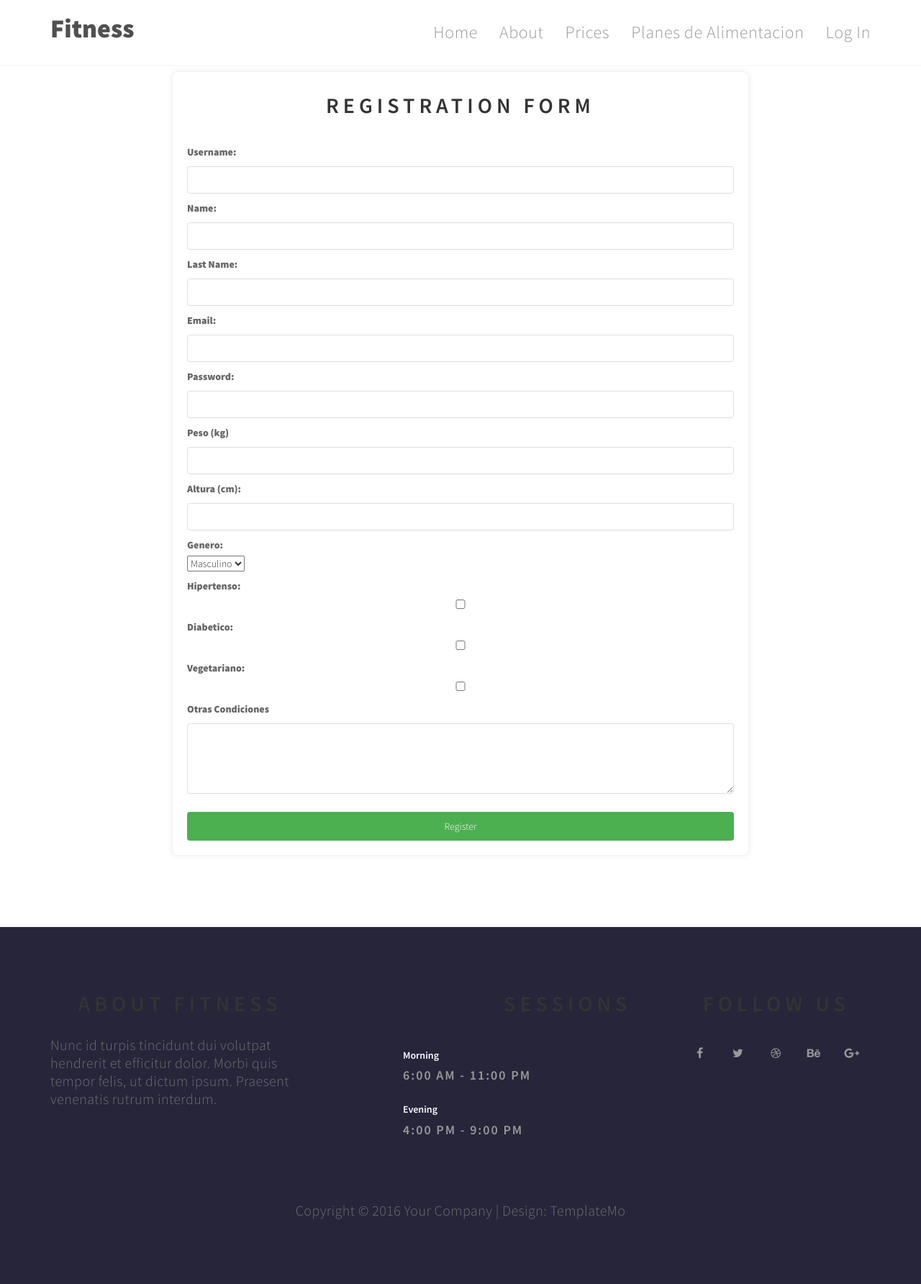
After one commit to Cristiangc67/fitness, a Django app: page /login/register_client/ in a window 1280 px wide. The commit adds this page. Shown: the whole page at 72% size. Run offline with Django 5.2, Linux system fonts and the light colour scheme; some libraries are stand-ins or nearby versions.

Commit message:
maquetado registro para medico y cliente

```diff
--- a/apps/cliente/models.py
+++ b/apps/cliente/models.py
@@ -11,10 +11,10 @@ class Cliente(Usuario):
     diabetic = models.BooleanField()
     others = models.CharField(max_length=500, blank=True)
     plan_alimentacion = models.ForeignKey(
-        "planAlimentacion.PlanAlimentacion", on_delete=models.CASCADE, blank=True
+        "planAlimentacion.PlanAlimentacion", on_delete=models.CASCADE, blank=True, null=True
     )
     plan_ejercicio = models.ForeignKey(
-        "planEjercicio.PlanEjercicio", on_delete=models.CASCADE, blank=True
+        "planEjercicio.PlanEjercicio", on_delete=models.CASCADE, blank=True, null=True
     )
     assigned_medico = models.ForeignKey(
         "medico.Medico", on_delete=models.CASCADE, null=True, blank=True
--- a/apps/main/templates/main/base.html
+++ b/apps/main/templates/main/base.html
@@ -15,6 +15,7 @@
   <link rel="stylesheet" href="{% static 'css/owl.theme.css' %}" />
   <link rel="stylesheet" href="{% static 'css/owl.carousel.css' %}" />
   <link rel="stylesheet" href="{% static 'css/login.css' %}">
+  <link rel="stylesheet" href="{% static 'css/register.CSS' %}">
   <link rel="stylesheet" href="{% static 'css/profile.css' %}">
   <link rel="stylesheet" href="{% static 'css/profile-edit.css' %}">
   <link rel="stylesheet" href="{% static 'css/chat.css' %}">
--- /dev/null
+++ b/apps/main/templates/main/registration/registerClient.html
@@ -0,0 +1,54 @@
+{% extends 'main/base.html' %} {% load static %} {% block content %}
+
+<form action="#" method="post" class="form">
+  <div class="form-header">
+    <h2>Registration Form</h2>
+  </div>
+  <label for="username">Username:</label>
+  <input type="text" id="username" name="username" required />
+
+  <label for="name">Name:</label>
+  <input type="text" id="name" name="name" required />
+
+  <label for="last_name">Last Name:</label>
+  <input type="text" id="last_name" name="last_name" required />
+
+  <label for="email">Email:</label>
+  <input type="email" id="email" name="email" required />
+
+  <label for="password">Password:</label>
+  <input type="password" id="password" name="password" required />
+
+  <label for="Peso">Peso (kg)</label>
+  <input type="text" id="Peso" name="Peso" required />
+
+  <label for="Altura">Altura (cm):</label>
+  <input type="text" id="Altura" name="Altura" required />
+
+  <div>
+    <label for="sexo">Genero:</label>
+    <select id="sexo" name="sexo">
+      <option value="Masculino">Masculino</option>
+      <option value="Femenino">Femenino</option>
+    </select>
+  </div>
+  <div>
+    <label for="hipertenso">Hipertenso:</label>
+    <input type="checkbox" name="hipertenso" id="hipertenso" />
+  </div>
+  <div>
+    <label for="Diabetico">Diabetico:</label>
+    <input type="checkbox" name="Diabetico" id="Diabetico" />
+  </div>
+  <div>
+    <label for="Vegetariano">Vegetariano:</label>
+    <input type="checkbox" name="Vegetariano" id="Vegetariano" />
+  </div>
+
+  <label for="otras_condiciones">Otras Condiciones</label>
+  <textarea id="otras_condiciones" name="otras_condiciones" rows="4"></textarea>
+
+  <input type="submit" value="Register" />
+</form>
+
+{%endblock%}
--- a/apps/main/urls.py
+++ b/apps/main/urls.py
@@ -1,8 +1,10 @@
 from django.urls import path
-from .views import HomeView, AboutUsView, LogInView
+from .views import HomeView, AboutUsView, LogInView, RegisterClientView, RegisterMedicView
 
 urlpatterns = [
     path("", HomeView.as_view(), name="Home"),
     path("about/", AboutUsView.as_view(), name="About"),
     path("login/", LogInView.as_view(), name="Login"),
+    path("login/register_client/", RegisterClientView.as_view(), name="RegisterClient"),
+    path("login/register_medic/", RegisterMedicView.as_view(), name="RegisterMedic")
 ]
--- a/apps/main/views.py
+++ b/apps/main/views.py
@@ -1,4 +1,4 @@
-from django.views.generic import TemplateView
+from django.views.generic import TemplateView, CreateView
 
 
 # Create your views here.
@@ -22,3 +22,9 @@ class AboutUsView(TemplateView):
 
 class LogInView(TemplateView):
     template_name = "main/login.html"
+
+class RegisterClientView(TemplateView):
+    template_name = "main/registration/registerClient.html"
+
+class RegisterMedicView(TemplateView):
+    template_name = "main/registration/registerMedic.html"
--- /dev/null
+++ b/static/css/register.css
@@ -0,0 +1,48 @@
+
+        form {
+            background-color: white;
+            padding: 20px;
+            border-radius: 8px;
+            box-shadow: 0 0 10px rgba(0, 0, 0, 0.1);
+            width: 100vh;
+            margin: 100px auto;
+        }
+        .form-header {
+            text-align: center;
+            margin-bottom: 20px;
+        }
+        .form-header img {
+            max-width: 100%;
+            height: auto;
+            border-radius: 8px;
+        }
+        h2 {
+            text-align: center;
+            color: #333;
+            margin-top: 10px;
+        }
+        label {
+            display: block;
+            margin-top: 10px;
+            color: #666;
+        }
+        input, textarea {
+            width: 100%;
+            padding: 8px;
+            margin-top: 5px;
+            border: 1px solid #ddd;
+            border-radius: 4px;
+            box-sizing: border-box;
+        }
+        input[type="submit"] {
+            background-color: #4CAF50;
+            color: white;
+            border: none;
+            padding: 10px;
+            margin-top: 20px;
+            cursor: pointer;
+            transition: background-color 0.3s;
+        }
+        input[type="submit"]:hover {
+            background-color: #45a049;
+        }
```
Also changed, not shown: apps/main/templates/main/login.html (+5 -4 lines), apps/main/templates/main/registration/registerMedic.html (added, +38 -0 lines), apps/cliente/migrations/0002_alter_cliente_plan_alimentacion_and_more.py (added).
